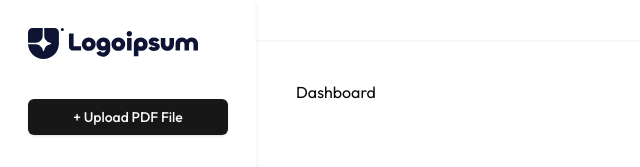
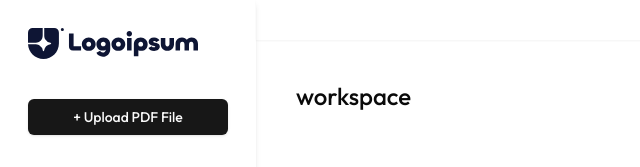
Before and after one commit to victor-YT/ai-pdf-note-taker, a Next.js app: page /dashboard in a window 1280 px wide. Shown: the top 167 px of the page, without its empty margins (0-640 px from the left). Built offline with nearby package versions, Linux system fonts and the light colour scheme; no server answers.

Commit message:
start finish the workspace

```diff
--- a/src/app/dashboard/page.js
+++ b/src/app/dashboard/page.js
@@ -2,7 +2,9 @@ import React from 'react'
 
 function Dashboard() {
     return (
-        <div>Dashboard</div>
+        <div>
+            <h2 className='font-medium text-2xl'>workspace</h2>
+        </div>
     )
 }
 
```
Also changed, not shown: convex/fileStorage.js (+13 -1 lines), public/pdf.png (added).
